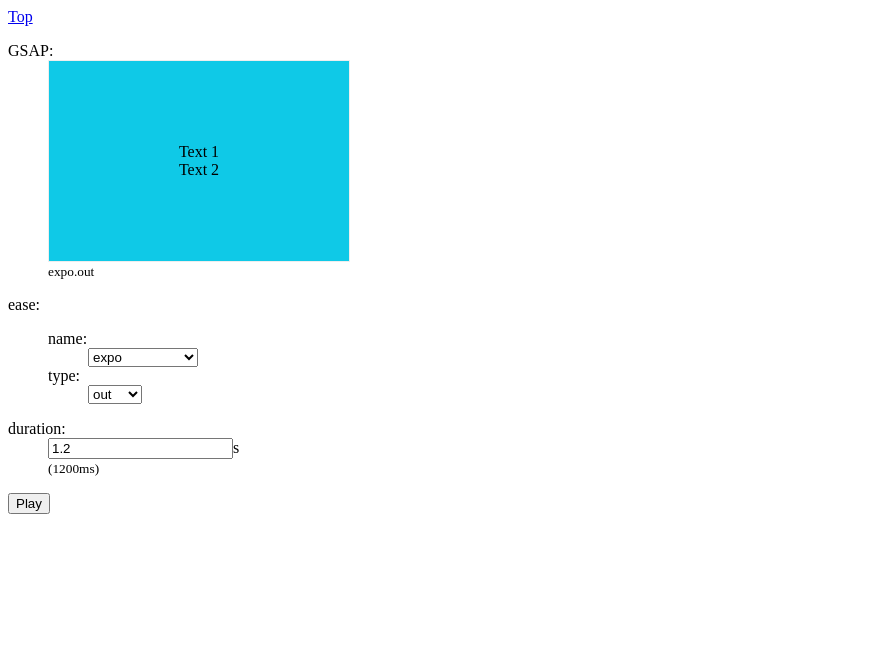
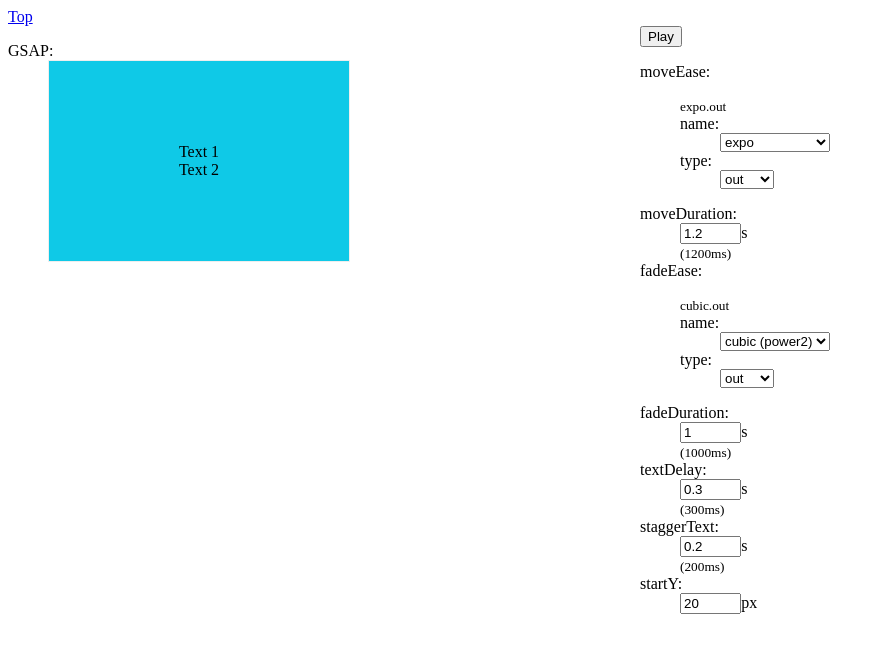
Before and after one commit to ko-yelie/easing-catalog, a Next.js app: page /animation/rectangle-and-text in a window 1280 px wide. Shown: the top 646 px of the page, without its empty margins (0-885 px from the left). Built offline with nearby package versions, Linux system fonts and the light colour scheme.

Commit message:
複数のease, durationの値を変更可能にする

```diff
--- a/components/AnimationUi.js
+++ b/components/AnimationUi.js
@@ -1,56 +1,95 @@
 import { useEffect, useState } from 'react'
-import { CustomEase } from 'gsap/dist/CustomEase'
 import s from './AnimationUi.module.scss'
-import { EASE_LIST } from '@modules/js/easeList'
 import Easing from './ui/Easing'
-import Duration from './ui/Duration'
+import Px from './ui/Px'
+import Time from './ui/Time'
 
-export default function AnimationUi({ childCss, childJs, runJs, ...param }) {
-  const [easeName, setEaseName] = useState(param.easeName)
-  const [easeType, setEaseType] = useState(param.easeType)
-  const [easeCustom, setEaseCustom] = useState(param.easeCustom)
-  const [bezierEditorValue, setBezierEditorValue] = useState(param.easeCustom)
-  const [duration, setDuration] = useState(param.duration)
+export default function AnimationUi({ childCss, childJs, runJs, params }) {
   const [isShow, setIsShow] = useState(false)
-
-  const isCustom = easeName === 'custom'
-  const isDefaultEase = easeName === 'ease'
-  const easeCustomText = String(easeCustom)
 
   const play = () => {
     setIsShow(false)
   }
 
-  const ease = !isCustom && EASE_LIST[easeName][easeType]
-  const easeCss = isCustom ? `cubic-bezier(${easeCustomText})` : ease.css
-  const easeGsap = isCustom
-    ? CustomEase.create('customEase', easeCustomText)
-    : isDefaultEase
-    ? CustomEase.create('customEase', ease.gsap)
-    : ease.gsap
-  const easeGsapText = isCustom
-    ? `CustomEase.create('customEase', '${easeCustomText}')`
-    : isDefaultEase
-    ? `CustomEase.create('customEase', '${ease.gsap}')`
-    : ease.gsap
-  const easeStyle = isShow
-    ? {
-        transitionTimingFunction: easeCss,
-        transitionDuration: `${duration}s`,
+  // const ease = !isCustom && EASE_LIST[easeName][easeType]
+  // const easeCss = isCustom ? `cubic-bezier(${easeCustomText})` : ease.css
+  // const easeStyle = isShow
+  //   ? {
+  //       transitionTimingFunction: easeCss,
+  //       transitionDuration: `${duration}s`,
+  //     }
+  //   : null
+
+  const htmlUi = Object.entries(params).map(([name, p]) => {
+    let html
+    switch (p.type) {
+      case 'ease': {
+        const onChange = (name, type, bezier, easeGsapText) => {
+          p.value.name = name
+          p.value.type = type
+          p.value.bezier = bezier
+          p.value.gsap = easeGsapText
+          play()
+        }
+        html = (
+          <Easing
+            easeName={p.value.name}
+            easeType={p.value.type}
+            bezier={p.value.bezier}
+            onChange={onChange}
+          />
+        )
+        break
       }
-    : null
+      case 'time': {
+        const onChange = (value) => {
+          p.value = value
+          play()
+        }
+        html = <Time value={p.value} onChange={onChange} />
+        break
+      }
+      case 'px': {
+        const onChange = (value) => {
+          p.value = value
+          play()
+        }
+        html = <Px value={p.value} onChange={onChange} />
+        break
+      }
+    }
+    return (
+      <div key={name}>
+        <dt>{name}:</dt>
+        <dd>{html}</dd>
+      </div>
+    )
+  })
 
   useEffect(() => {
     if (!isShow) {
       setIsShow(true)
-      runJs({ duration, easeGsap })
+      runJs()
     }
-  }, [isShow, easeGsap, duration, runJs])
+  }, [isShow, runJs])
+
+  useEffect(() => {
+    const handleKeydown = (e) => {
+      if (e.code === 'KeyP') {
+        e.preventDefault()
+        play()
+      }
+    }
+    document.addEventListener('keydown', handleKeydown)
+    return () => {
+      document.removeEventListener('keydown', handleKeydown)
+    }
+  }, [])
 
   return (
-    <>
-      <dl className={s.root}>
-        {childCss && (
+    <div className={s.root}>
+      <dl className={s.visual}>
+        {/* {childCss && (
           <div>
             <dt>CSS:</dt>
             <dd>
@@ -61,44 +100,25 @@ export default function AnimationUi({ childCss, childJs, runJs, ...param }) {
               </div>
             </dd>
           </div>
-        )}
+        )} */}
 
         <div>
           <dt>GSAP:</dt>
           <dd>
             {childJs({ isShow })}
 
-            <div>
-              <small>{easeGsapText}</small>
-            </div>
+            <div>{/* <small>{easeGsapText}</small> */}</div>
           </dd>
         </div>
       </dl>
 
-      <dl>
-        <Easing
-          easeName={easeName}
-          easeType={easeType}
-          bezierEditorValue={bezierEditorValue}
-          isDefaultEase={isDefaultEase}
-          isCustom={isCustom}
-          onChangeEaseName={setEaseName}
-          onChangeEaseType={setEaseType}
-          onChangeBezierEditorValue={setBezierEditorValue}
-          onChangeEaseCustom={setEaseCustom}
-          play={play}
-        />
+      <div className={s.ui}>
+        <div>
+          <button onClick={play}>Play</button>
+        </div>
 
-        <Duration
-          duration={duration}
-          onChangeDuration={setDuration}
-          play={play}
-        />
-      </dl>
-
-      <div>
-        <button onClick={play}>Play</button>
+        <dl>{htmlUi}</dl>
       </div>
-    </>
+    </div>
   )
 }
--- a/components/AnimationUi.module.scss
+++ b/components/AnimationUi.module.scss
@@ -1,3 +1,12 @@
 .root {
   display: flex;
+  justify-content: space-between;
 }
+
+.visual {
+  width: 50%;
+}
+
+.ui {
+  width: 50%;
+}
--- a/components/ui/Duration.js
+++ /dev/null
@@ -1,27 +0,0 @@
-export default function Duration({ duration, onChangeDuration, play }) {
-  const handleChange = (event) => {
-    const { value } = event.currentTarget
-    if (value === '') return
-    onChangeDuration(Number(value))
-    play()
-  }
-
-  return (
-    <div>
-      <dt>duration:</dt>
-      <dd>
-        <input
-          name="duration"
-          type="number"
-          step="0.1"
-          value={duration}
-          onChange={handleChange}
-        ></input>
-        s{' '}
-        <div>
-          <small>{`(${duration * 1000}ms)`}</small>
-        </div>
-      </dd>
-    </div>
-  )
-}
--- a/components/ui/Easing.js
+++ b/components/ui/Easing.js
@@ -1,65 +1,89 @@
+import { CustomEase } from 'gsap/dist/CustomEase'
 // import { BezierCurveEditor } from 'react-bezier-curve-editor'
 import BezierEditor from 'bezier-easing-editor'
 import s from './Easing.module.scss'
 import { round2 } from '@modules/js/math'
-import { EASE_NAME_LIST, EASE_TYPE_LIST } from '@modules/js/easeList'
+import { EASE_LIST, EASE_NAME_LIST, EASE_TYPE_LIST } from '@modules/js/easeList'
+import { useCallback, useEffect, useRef, useState } from 'react'
 
-let timerId
+export default function Easing({ easeName, easeType, bezier, onChange }) {
+  const [easeText, setEaseText] = useState('')
+  const [isCustom, setIsCustom] = useState(easeName === 'custom')
+  const [isDefaultEase, setIsDefaultEase] = useState(easeName === 'ease')
+  const [myBezier, setMyBezier] = useState(bezier || [0.25, 0.1, 0.25, 1])
+  const isMount = useRef(false)
 
-export default function Easing({
-  easeName,
-  easeType,
-  bezierEditorValue,
-  isDefaultEase,
-  isCustom,
-  onChangeEaseName,
-  onChangeEaseType,
-  onChangeBezierEditorValue,
-  onChangeEaseCustom,
-  play,
-}) {
-  const bezierEditorValueText = String(bezierEditorValue)
+  const bezierEditorValueText = String(myBezier)
 
-  const handleChange = (event) => {
-    const { name, value } = event.currentTarget
+  const handleChange = useCallback(
+    (event) => {
+      let name, value
+      if (event) {
+        ;({
+          currentTarget: { name, value },
+        } = event)
+      }
+      let easeNameCurrent = easeName
+      let easeTypeCurrent = easeType
+      let bezierCurrent = bezier || [0.25, 0.1, 0.25, 1]
       switch (name) {
         case 'easeName':
-        onChangeEaseName(value)
-        if (value !== 'ease' && easeType === 'default') {
-          onChangeEaseType('out')
-        }
+          easeNameCurrent =
+            value !== 'ease' && easeType === 'default' ? 'out' : value
           break
         case 'easeType':
-        onChangeEaseType(value)
+          easeTypeCurrent = value
+          break
+        case 'bezier':
+          bezierCurrent = value
+          setMyBezier(value)
           break
       }
-    play()
-  }
+      const isDefaultEase = easeNameCurrent === 'ease'
+      const isCustom = easeNameCurrent === 'custom'
+      const ease = !isCustom && EASE_LIST[easeNameCurrent][easeTypeCurrent]
+      const easeCustomText = String(bezierCurrent)
+      const easeGsapText = isCustom
+        ? CustomEase.create('customEase', easeCustomText)
+        : isDefaultEase
+        ? CustomEase.create('customEase', ease.gsap)
+        : ease.gsap
+      onChange(easeNameCurrent, easeTypeCurrent, bezierCurrent, easeGsapText)
+      setEaseText(isCustom ? easeCustomText : ease.gsap)
+      setIsCustom(isCustom)
+      setIsDefaultEase(isDefaultEase)
+    },
+    [easeName, easeType, bezier, onChange]
+  )
 
   const handleChangeBezier = (value) => {
     const roundedValue = value.map((num) => round2(num))
-    onChangeBezierEditorValue(roundedValue)
-    clearTimeout(timerId)
-    timerId = setTimeout(() => {
-      onChangeEaseCustom(roundedValue)
-      play()
-    }, 100)
+    handleChange({
+      currentTarget: {
+        name: 'bezier',
+        value: roundedValue,
+      },
+    })
   }
 
+  useEffect(() => {
+    if (!isMount.current) {
+      isMount.current = true
+      handleChange()
+    }
+  }, [handleChange])
+
   return (
-    <div>
-      <dt>ease:</dt>
-      <dd>
     <div className={s.ease}>
       <dl>
         <div>
+          <small>{easeText}</small>
+        </div>
+
+        <div>
           <dt>name:</dt>
           <dd>
-                <select
-                  name="easeName"
-                  value={easeName}
-                  onChange={handleChange}
-                >
+            <select name="easeName" value={easeName} onChange={handleChange}>
               {Object.entries(EASE_NAME_LIST).map(([key, value]) => (
                 <option value={key} key={key}>
                   {value}
@@ -73,11 +97,7 @@ export default function Easing({
           <div>
             <dt>type:</dt>
             <dd>
-                  <select
-                    name="easeType"
-                    value={easeType}
-                    onChange={handleChange}
-                  >
+              <select name="easeType" value={easeType} onChange={handleChange}>
                 {EASE_TYPE_LIST.map((value) =>
                   !isDefaultEase && value === 'default' ? null : (
                     <option value={value} key={value}>
@@ -99,7 +119,7 @@ export default function Easing({
 
           {/* <BezierCurveEditor {...(String(param.easeCustom) === String(easeCustom) ? { value: easeCustom } : null)} onChange={handleChangeBezier} /> */}
           <BezierEditor
-                defaultValue={bezierEditorValue}
+            defaultValue={bezier}
             onChange={handleChangeBezier}
             width={300}
             height={300}
@@ -111,7 +131,5 @@ export default function Easing({
         </div>
       )}
     </div>
-      </dd>
-    </div>
   )
 }
--- /dev/null
+++ b/components/ui/Px.js
@@ -0,0 +1,22 @@
+export default function Px({ value, onChange }) {
+  const handleChange = (event) => {
+    const { value } = event.currentTarget
+    if (value === '') return
+    onChange(Number(value))
+  }
+
+  return (
+    <>
+      <div>
+        <input
+          name="delay"
+          type="number"
+          step="1"
+          value={value}
+          onChange={handleChange}
+        ></input>
+        px
+      </div>
+    </>
+  )
+}
--- /dev/null
+++ b/components/ui/Time.js
@@ -0,0 +1,25 @@
+export default function Time({ value, onChange }) {
+  const handleChange = (event) => {
+    const { value } = event.currentTarget
+    if (value === '') return
+    onChange(Number(value))
+  }
+
+  return (
+    <>
+      <div>
+        <input
+          name="time"
+          type="number"
+          step="0.1"
+          value={value}
+          onChange={handleChange}
+        ></input>
+        s
+      </div>
+      <div>
+        <small>{`(${value * 1000}ms)`}</small>
+      </div>
+    </>
+  )
+}
--- a/pages/animation/rectangle-and-text/index.js
+++ b/pages/animation/rectangle-and-text/index.js
@@ -1,26 +1,54 @@
-import { useRef } from 'react'
+import { useEffect, useRef } from 'react'
 import cn from 'classnames'
 import gsapK from '@modules/js/gsapK'
 import s from './index.module.scss'
 import AnimationUi from '@components/AnimationUi'
 
-const param = {
-  easeName: 'expo',
-  easeType: 'out',
-  easeCustom: [0.25, 0.1, 0.25, 1],
-  duration: 1.2,
-
-  easeNameFade: 'power2',
-  easeTypeFade: 'out',
-  durationFade: 1,
-  delayText: 0.4,
-  staggerText: 0.2,
-  startY: 20,
+const params = {
+  moveEase: {
+    type: 'ease',
+    value: {
+      name: 'expo',
+      type: 'out',
+    },
+  },
+  moveDuration: {
+    type: 'time',
+    value: 1.2,
+  },
+  fadeEase: {
+    type: 'ease',
+    value: {
+      name: 'power2',
+      type: 'out',
+    },
+  },
+  fadeDuration: {
+    type: 'time',
+    value: 1,
+  },
+  textDelay: {
+    type: 'time',
+    value: 0.3,
+  },
+  staggerText: {
+    type: 'time',
+    value: 0.2,
+  },
+  startY: {
+    type: 'px',
+    value: 20,
+  },
 }
 
 export default function Rectangle() {
-  const elCover = useRef()
-  const elText = useRef()
+  const refCover = useRef()
+  const refText = useRef()
+  const refItems = useRef()
+
+  useEffect(() => {
+    refItems.current = refText.current.querySelectorAll('li')
+  }, [refText])
 
   const childJs = ({ isShow }) => (
     <div
@@ -28,28 +56,37 @@ export default function Rectangle() {
         [s._show]: isShow,
       })}
     >
-      <div className={cn(s.cover)} ref={elCover}></div>
-      <ul className={cn(s.text)} ref={elText}>
+      <div className={cn(s.cover)} ref={refCover}></div>
+      <ul className={cn(s.text)} ref={refText}>
         <li className={s.item}>Text 1</li>
         <li className={s.item}>Text 2</li>
       </ul>
     </div>
   )
 
-  const runJs = ({ duration, easeGsap }) => {
-    const elsItem = elText.current.querySelectorAll('li')
+  const runJs = () => {
+    const {
+      moveDuration,
+      moveEase,
+      fadeDuration,
+      fadeEase,
+      staggerText,
+      startY,
+      textDelay,
+    } = params
+    const elsItem = refItems.current || refText.current.querySelectorAll('li')
 
     gsapK
       .timeline('rectangleAndText')
       .fromTo(
-        elCover.current,
+        refCover.current,
         {
           y: '-100%',
         },
         {
           y: 0,
-          duration,
-          ease: easeGsap,
+          duration: moveDuration.value,
+          ease: moveEase.value.gsap,
         }
       )
       .add(
@@ -61,27 +98,27 @@ export default function Rectangle() {
             },
             {
               opacity: 1,
-              duration: param.durationFade,
-              ease: `${param.easeNameFade}.${param.easeTypeFade}`,
-              stagger: param.staggerText,
+              duration: fadeDuration.value,
+              ease: fadeEase.value.gsap,
+              stagger: staggerText.value,
             }
           ),
           gsapK.fromTo(
             elsItem,
             {
-              y: param.startY,
+              y: startY.value,
             },
             {
               y: 0,
-              duration,
-              ease: easeGsap,
-              stagger: param.staggerText,
+              duration: moveDuration.value,
+              ease: moveEase.value.gsap,
+              stagger: staggerText.value,
             }
           ),
         ],
-        param.delayText
+        textDelay.value
       )
   }
 
-  return <AnimationUi childJs={childJs} runJs={runJs} {...param} />
+  return <AnimationUi childJs={childJs} runJs={runJs} params={params} />
 }
--- a/styles.scss
+++ b/styles.scss
@@ -1,4 +1,8 @@
 $backgroundColor: #2ecc71;
+
+input {
+  width: 4em;
+}
 
 .app {
   // background-color: $backgroundColor;
```
Lines whose indentation alone changed are shown as unchanged.
